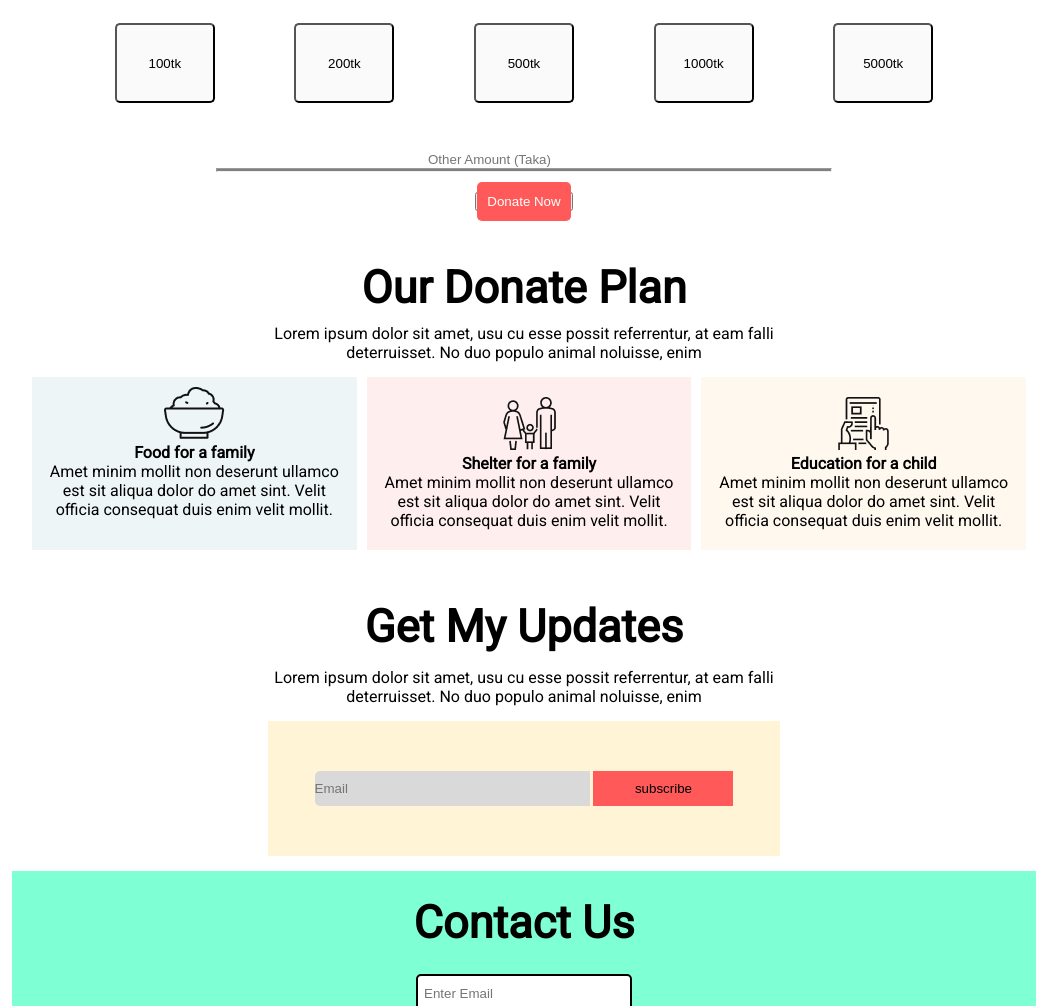
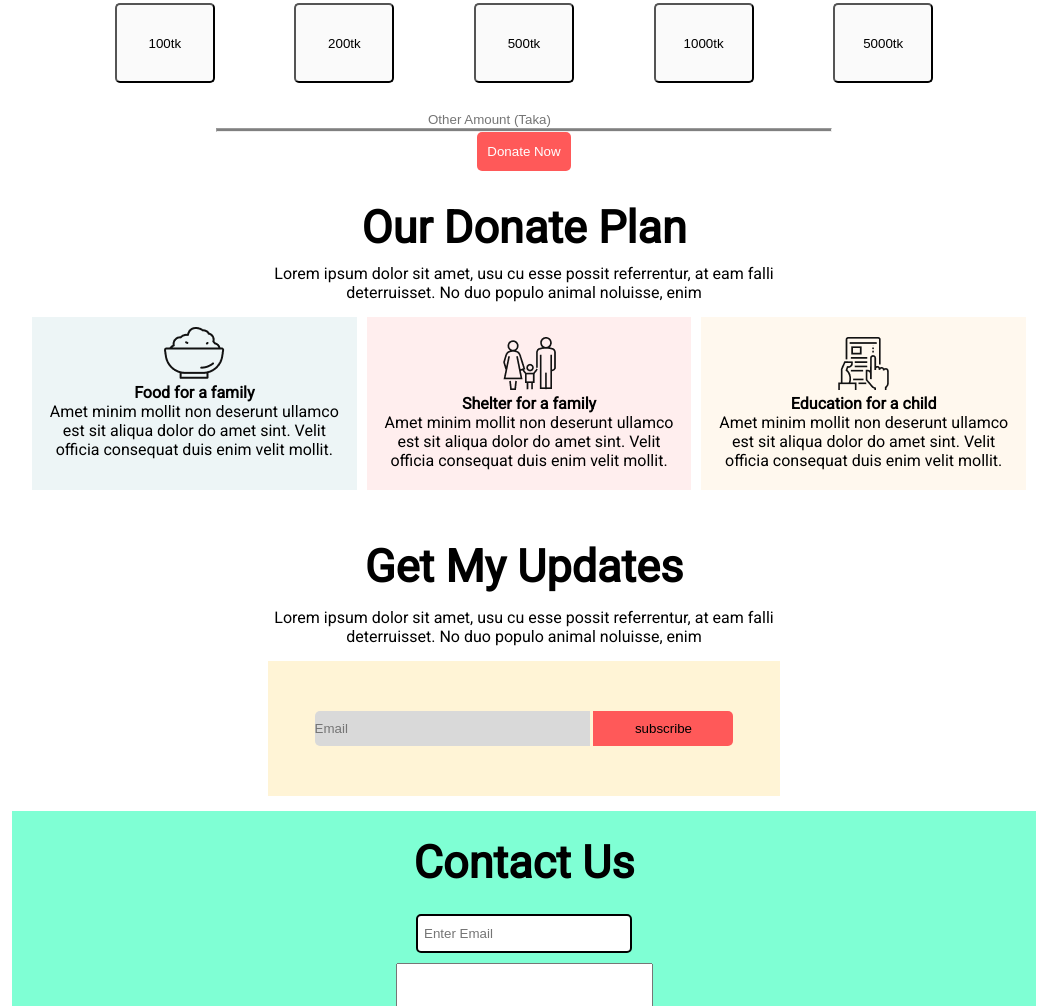
Before and after one commit to MdAliArman/donate-repo, a plain HTML site: page index.html in a window 1280 px wide. Shown: the part 889-1895 px from the top of the page, without its empty margins (116-1173 px from the left). Drawn offline with Linux system fonts and the light colour scheme.

Commit message:
fiveth commit

```diff
--- a/index.html
+++ b/index.html
@@ -49,7 +49,7 @@
                 <div class="form">
                     <input type="text" placeholder="Other Amount (Taka)">
                     <hr>
-                   <button> <a href="#">Donate Now</a></button>
+                  <a href="#"><button>Donate Now</button></a>
                 </div>
             </div>
         </section>
--- a/style.css
+++ b/style.css
@@ -91,11 +91,12 @@ h1 {
     background-color: gray;
     margin: 0px auto;
 }
-.donate-today button{
+.donate-today a{
+    text-decoration: none;
     margin: 20px 0;
 }
-.donate-today button a {
-    text-decoration: none;
+.donate-today a button{
+    border: none;
     padding: 12px 10px;
     background: #FF5959;
     border-radius: 5px;
@@ -172,7 +173,7 @@ h1 {
     border: none;
     background-color:
     #FF5959;
-    margin-left: 0;
+    border-radius: 0px 5px 5px 0px;
 }
 /* contact-section */
 .contact-section{
```
